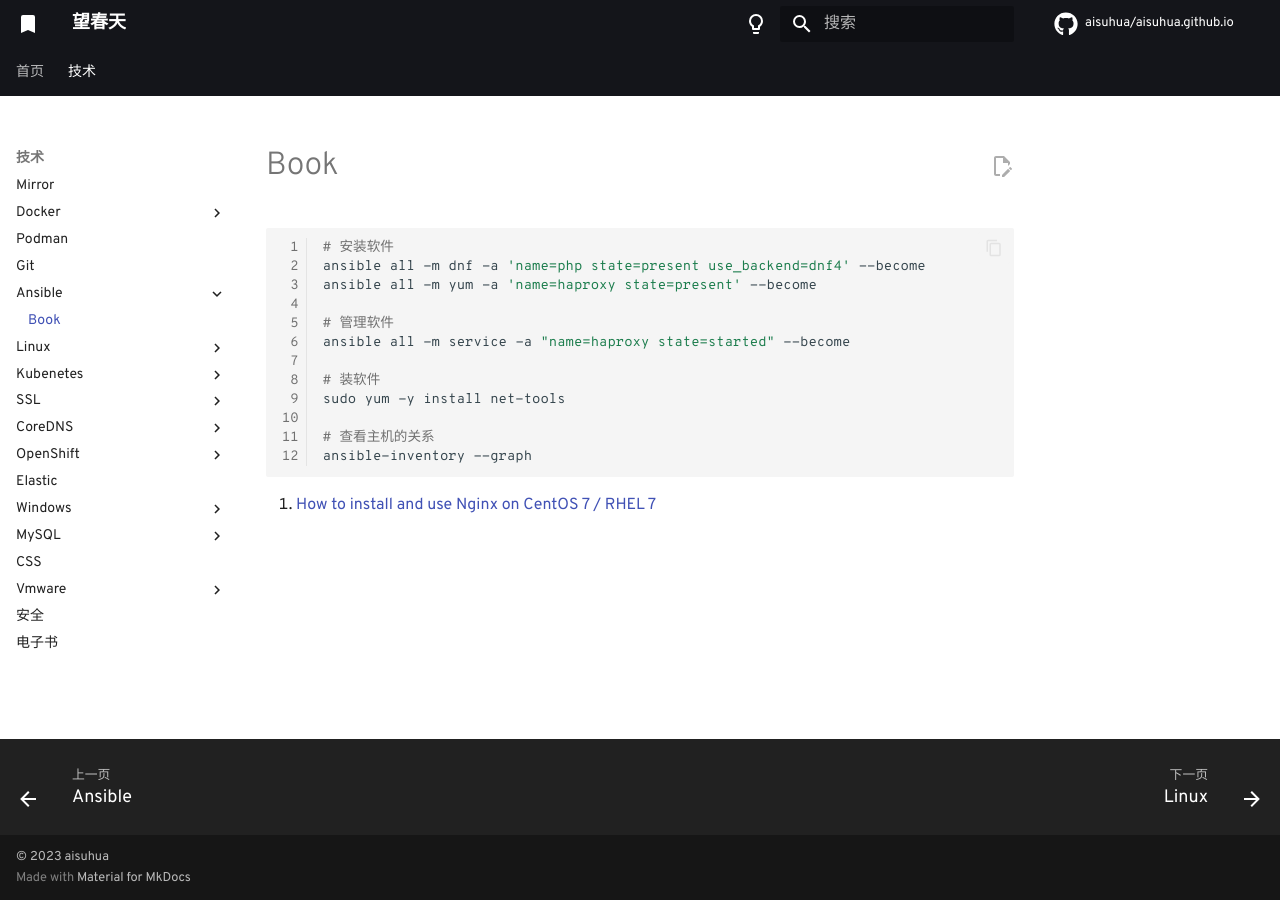
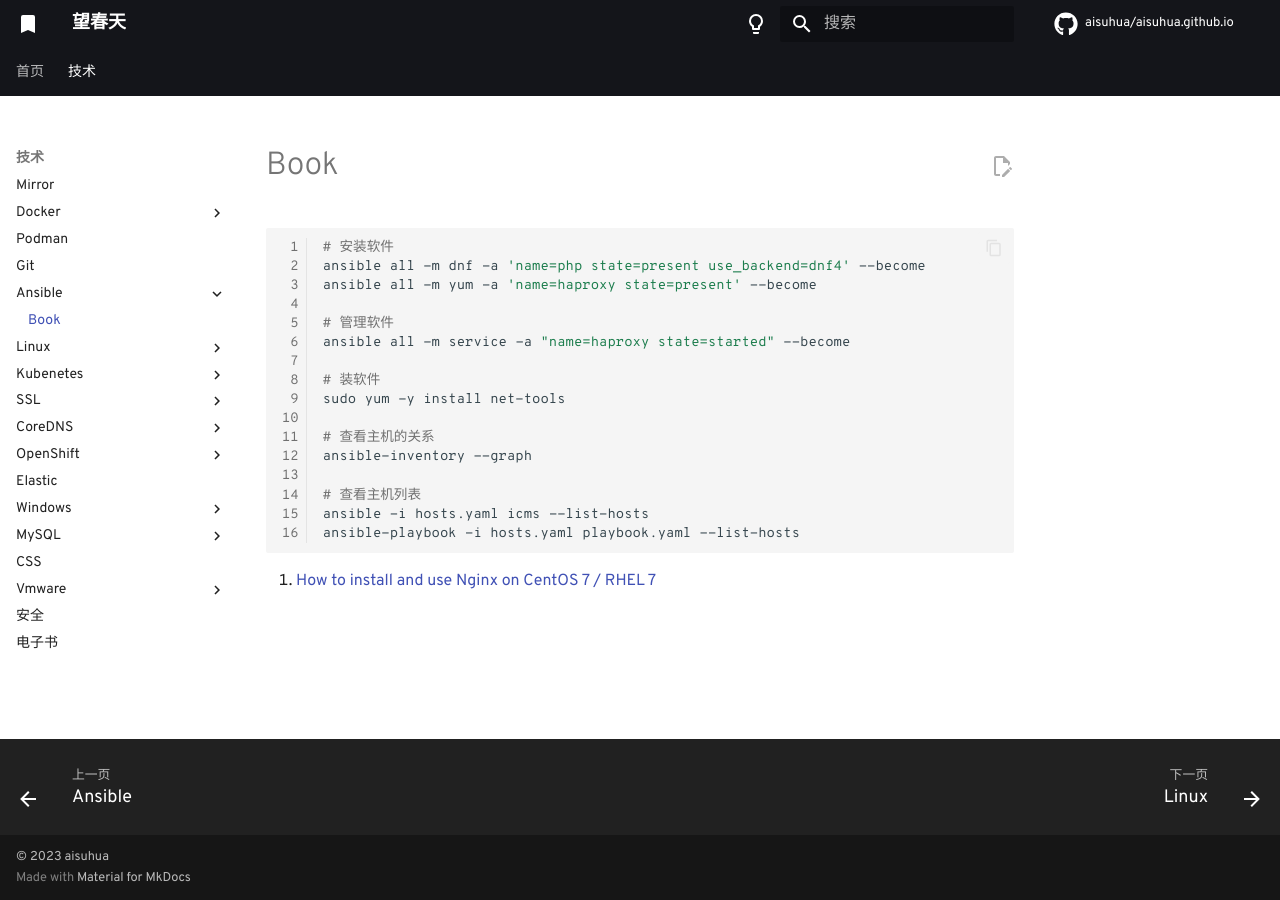
Before and after one commit to aisuhua/aisuhua.github.io, an MkDocs documentation site: the page built from docs/ansible/book.md, in a window 1280 px wide. Built offline with MkDocs 1.6.1 and Material for MkDocs 9.7.7, drawn with Linux system fonts in a browser that asks for light colours; comment, search, counter and statistics services are not loaded.

Commit message:
shell.md

````diff
--- a/docs/ansible/book.md
+++ b/docs/ansible/book.md
@@ -13,6 +13,10 @@ sudo yum -y install net-tools
 
 # 查看主机的关系
 ansible-inventory --graph
+
+# 查看主机列表
+ansible -i hosts.yaml icms --list-hosts
+ansible-playbook -i hosts.yaml playbook.yaml --list-hosts
 ```
 
 1. [How to install and use Nginx on CentOS 7 / RHEL 7](https://www.cyberciti.biz/faq/how-to-install-and-use-nginx-on-centos-7-rhel-7/)
````
